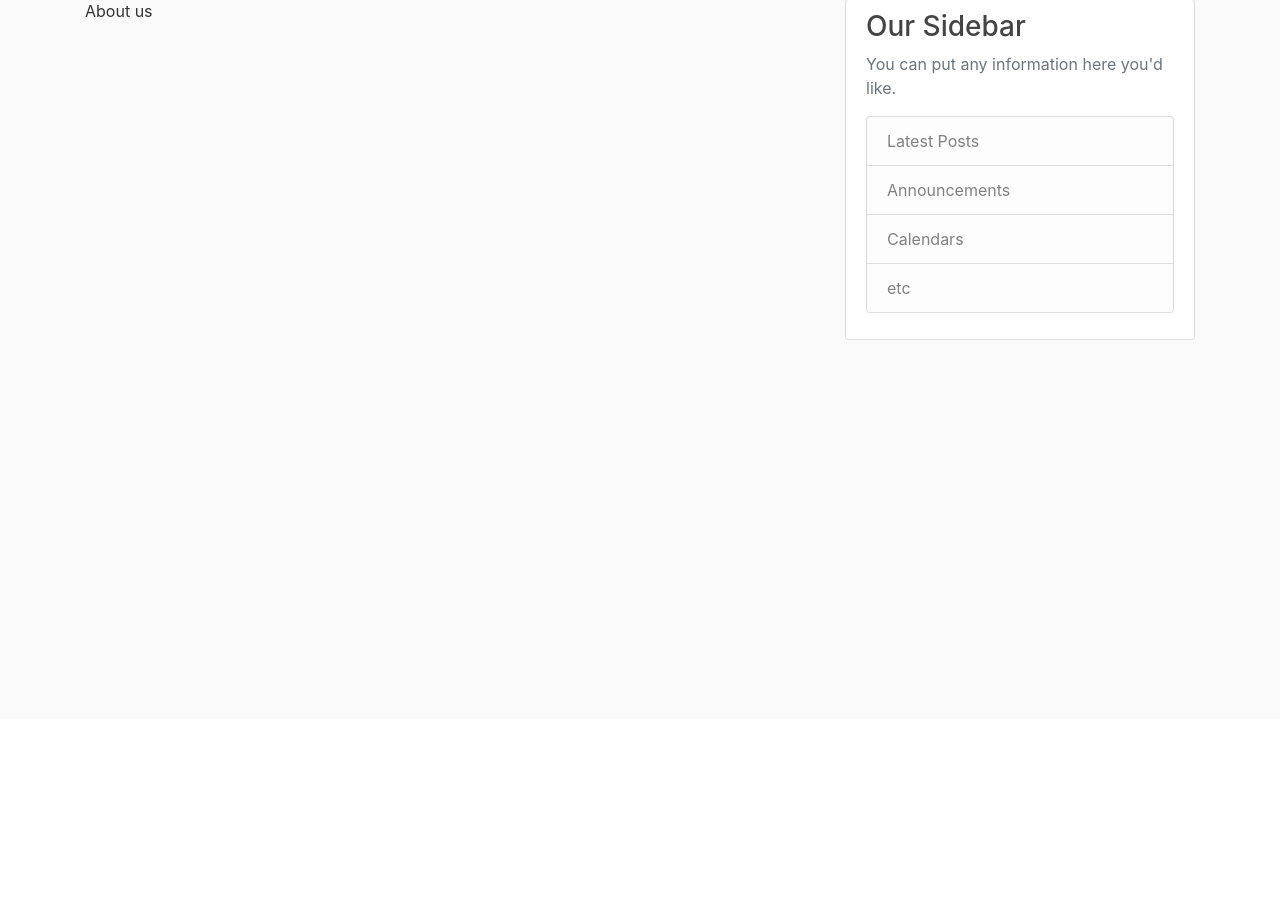
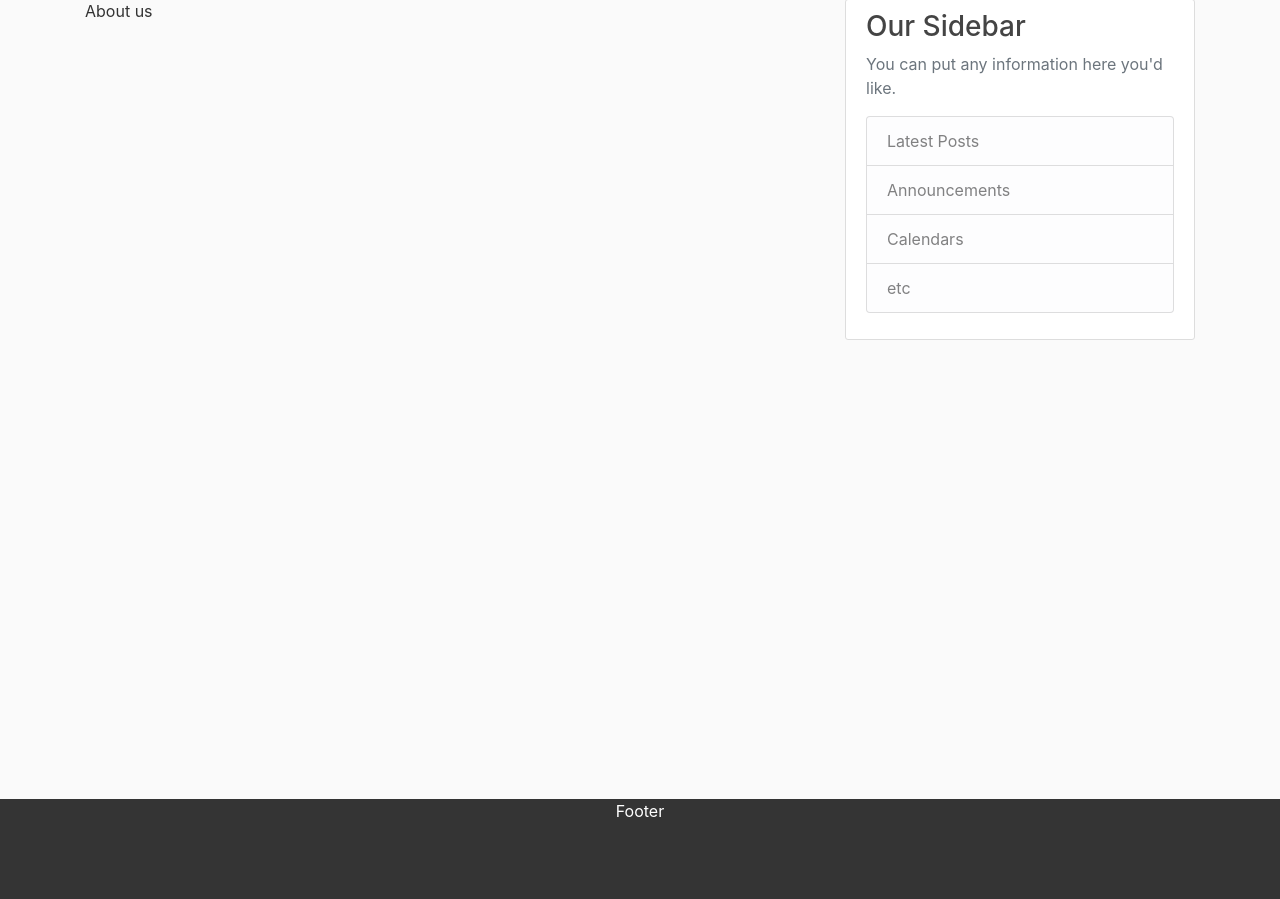
Before and after one commit to joshsjf/Capstone, a Django app: page /AboutUs/ in a window 1280 px wide. Shown: the part 81-980 px from the top of the page. Before the commit the page ends 421 px from the top, so only its background shows below. Run offline with Django 3.2, Linux system fonts and the light colour scheme; some libraries are stand-ins or nearby versions.

Commit message:
Fixed text overflow within a post and added footer

```diff
--- a/Projects/sites/static/css/main.css
+++ b/Projects/sites/static/css/main.css
@@ -47,6 +47,7 @@ a.article-title:hover {
 
 .article-content {
   white-space: pre-line;
+  hyphens: auto;
 }
 
 .article-img {
@@ -82,3 +83,23 @@ a.article-title:hover {
 .account-heading {
   font-size: 2.5rem;
 }
+/* Additions */
+
+html, body {
+    height: 100%;
+}
+.wrapper {
+    min-height: 100%;
+    margin-bottom: -50px;
+    padding-bottom: 50px;
+}
+
+footer {
+    height: 100px;
+    margin-top:50px;
+    position: relative;
+    height:100px;
+    background: #343434;
+    color: #FFFFFF;
+    text-align: center;
+}
--- a/Projects/sites/templates/sites/base.html
+++ b/Projects/sites/templates/sites/base.html
@@ -13,6 +13,7 @@
     <title> Techpalmy </title>
 </head>
 <body>
+    <div class="wrapper">
     <header class="site-header">
       <nav class="navbar navbar-expand-md navbar-dark bg-steel fixed-top">
         <div class="container">
@@ -45,6 +46,7 @@
         </div>
       </nav>
     </header>
+
     <main role="main" class="container">
       <div class="row">
         <div class="col-md-8">
@@ -78,5 +80,9 @@
     <script src="https://code.jquery.com/jquery-3.2.1.slim.min.js" integrity="sha384-KJ3o2DKtIkvYIK3UENzmM7KCkRr/rE9/Qpg6aAZGJwFDMVNA/GpGFF93hXpG5KkN" crossorigin="anonymous"></script>
     <script src="https://cdnjs.cloudflare.com/ajax/libs/popper.js/1.12.9/umd/popper.min.js" integrity="sha384-ApNbgh9B+Y1QKtv3Rn7W3mgPxhU9K/ScQsAP7hUibX39j7fakFPskvXusvfa0b4Q" crossorigin="anonymous"></script>
     <script src="https://maxcdn.bootstrapcdn.com/bootstrap/4.0.0/js/bootstrap.min.js" integrity="sha384-JZR6Spejh4U02d8jOt6vLEHfe/JQGiRRSQQxSfFWpi1MquVdAyjUar5+76PVCmYl" crossorigin="anonymous"></script>
+    </div>
+    <footer>
+        Footer
+    </footer>
 </body>
 </html>
```
